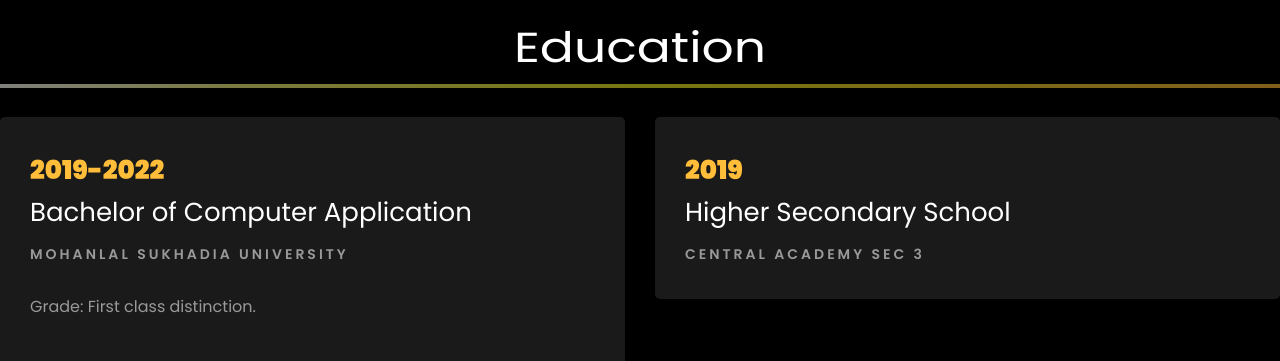
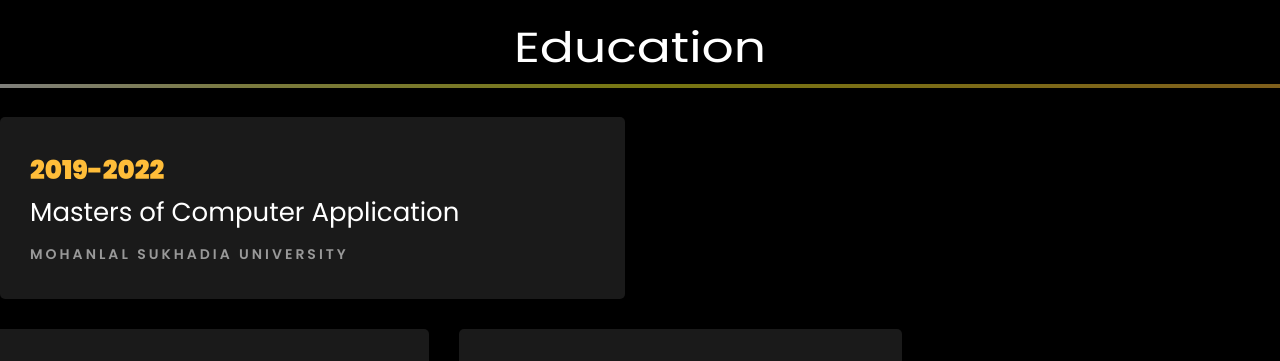
Before and after one commit to alokbhanawat/portfolio_alok, a plain HTML site: page index.html in a window 1280 px wide. Shown: the part 1502-1863 px from the top of the page. Drawn offline with Linux system fonts and the light colour scheme; files whose address does not match are found by name.

Commit message:
Update index.html

```diff
--- a/index.html
+++ b/index.html
@@ -305,6 +305,18 @@
 		</div>
 		<br>
 
+                      <div class="row">
+    		     <div class="col-md-6">
+    				<div class="resume-wrap ftco-animate">
+    					<span class="date">2019-2022</span>
+    					<h2>Masters of Computer Application</h2>
+    					<span class="position">Mohanlal Sukhadia University</span>
+
+    				</div>
+    			</div>
+
+
+
 			<div class="row">
     			<div class="col-md-6">
     				<div class="resume-wrap ftco-animate">
```
